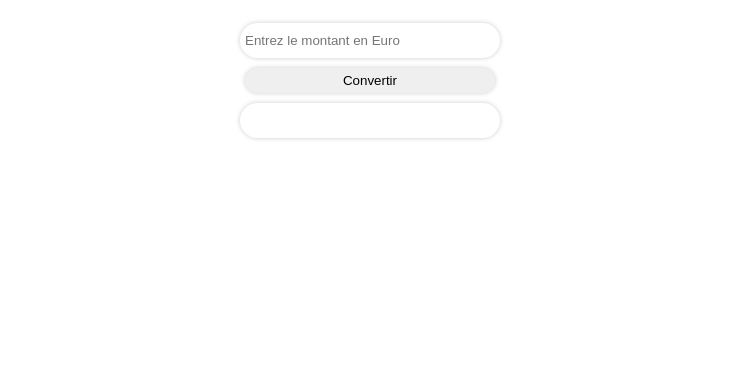
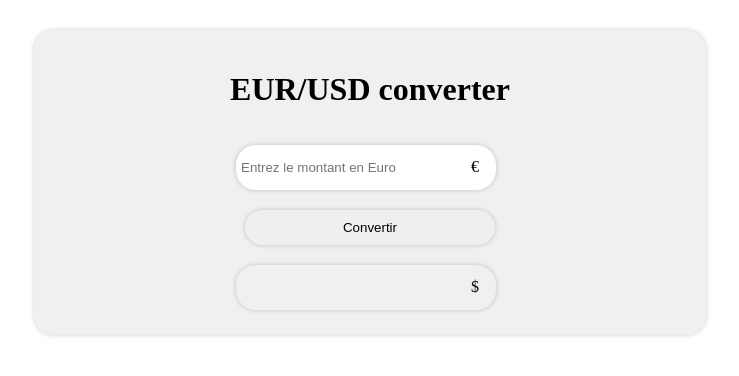
Before and after one commit to NBertrand1/Morning-js, a plain HTML site: page convertDevise/index.html in a window 1280 px wide. Shown: the whole page, without its empty margins (270-1009 px from the left). Drawn offline with Linux system fonts and the light colour scheme.

Commit message:
feat: improve currency converter UI with dedicated currency symbols and enhanced styling.

```diff
--- a/convertDevise/index.html
+++ b/convertDevise/index.html
@@ -8,9 +8,16 @@
 </head>
 <body>
     <div class="container">
-        <input type="number" id="montant" placeholder="Entrez le montant en Euro">
+        <h1>EUR/USD converter</h1>
+        <div class="ToConvert">
+            <input type="number" id="montant" placeholder="Entrez le montant en Euro">
+            <span>€</span>
+        </div>
         <button id="convert-btn">Convertir</button>
-        <p id="resultat"></p>
+        <div class="Converted">
+            <p id="resultat"></p>
+            <span>$</span>
+        </div>
     </div>
     <script src="script.js"></script>
 </body>
--- a/convertDevise/script.js
+++ b/convertDevise/script.js
@@ -6,7 +6,7 @@ async function convertir() {
         const res = await fetch('https://api.exchangerate-api.com/v4/latest/EUR');
         const data = await res.json();
         const taux = data.rates.USD;
-        document.querySelector('#resultat').textContent = montant * taux + "$";
+        document.querySelector('#resultat').textContent = montant * taux;
     } catch (e) {
         console.error("Erreur de conversion");
     }
--- a/convertDevise/style.css
+++ b/convertDevise/style.css
@@ -1,18 +1,39 @@
+body{
+    place-items: center;
+}
+
 .container {
+    width: 50%;
+    height: auto;
     display: flex;
     flex-direction: column;
     align-items: center;
-    padding: 10px;
-    justify-content: space-around;
+    padding: 20px;
+    justify-content: center;
+    gap: 10px;
+    margin-top: 30px;
+    background-color: #f0f0f0;
+    border-radius: 20px;
+    box-shadow: 0 0 5px rgba(0, 0, 0, 0.2);
+}
+
+.ToConvert, .Converted{
+    display: flex;
+    align-items: center;
 }
 
 input, button, p {
     padding: 5px;
     margin: 5px;
     width: 250px;
-    height: 25px;
+    height: 35px;
     border-radius: 20px;
     border: transparent;
     box-shadow: 0 0 5px rgba(0, 0, 0, 0.2);
     transition: all 0.3s ease;
 }
+
+span {
+    position: relative;
+    left: -30px;
+}
```
